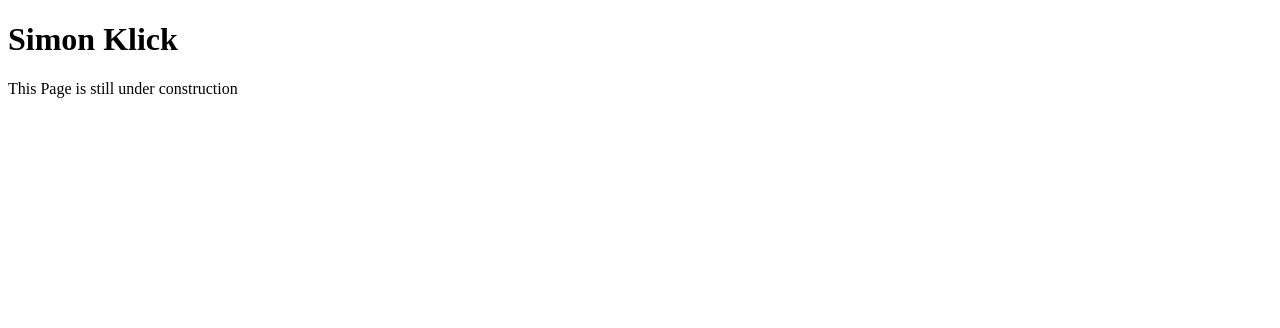
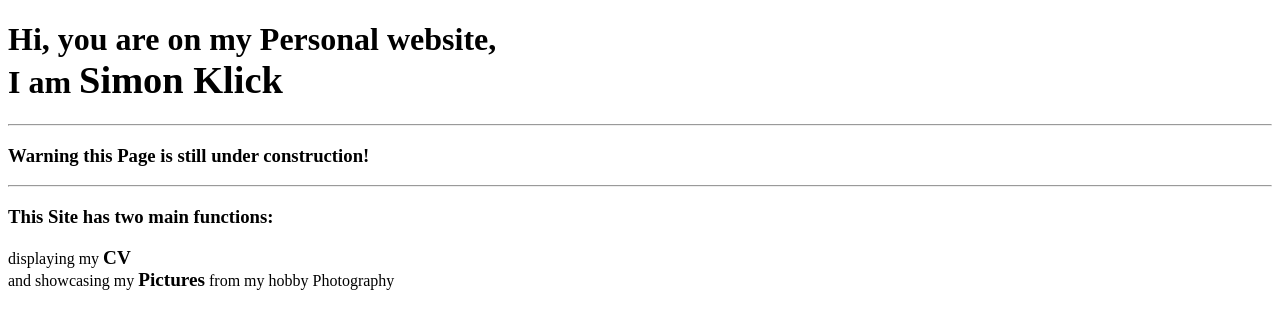
Before and after one commit to SimonKlick/simonklick.com, a plain HTML site: page index.html in a window 1280 px wide. Drawn offline with Linux system fonts and the light colour scheme.

Commit message:
Inital Build; meta data and first rough text

```diff
--- a/index.html
+++ b/index.html
@@ -1,12 +1,33 @@
 <!DOCTYPE html>
 <html>
+
 <head>
-<title>Personal Website of Simon Klick</title>
+    <title>Simon Klick's Page</title>
+    <meta charset="UTF-8">
+    <meta name="description" content="Online CV and Photography by Simon Klick">
+    <meta name="keywords" content="Simon, Klick, Simon Klick, Photography, CV, Computer Sience, Informatik, Fotographie">
+    <meta name="author" content="Simon Klick">
+    <meta name="viewport" content="width=device-width, initial-scale=1.0">
 </head>
+
 <body>
+    <h1>
+        Hi, you are on my Personal website,
+        <br>
+        I am <big>Simon Klick</big>
+    </h1>
 
-<h1>Simon Klick</h1>
-<p>This Page is still under construction</p>
+    <hr>
+    <h3>Warning this Page is still under construction!</h3>
+    <hr>
+    <p>
+        <h3>This Site has two main functions:</h3>
+        displaying my <b><big>CV</big></b>
+        <br>
+        and showcasing my <b><big>Pictures</big></b> from my hobby Photography
+
+    </p>
 
 </body>
+
 </html>
```
